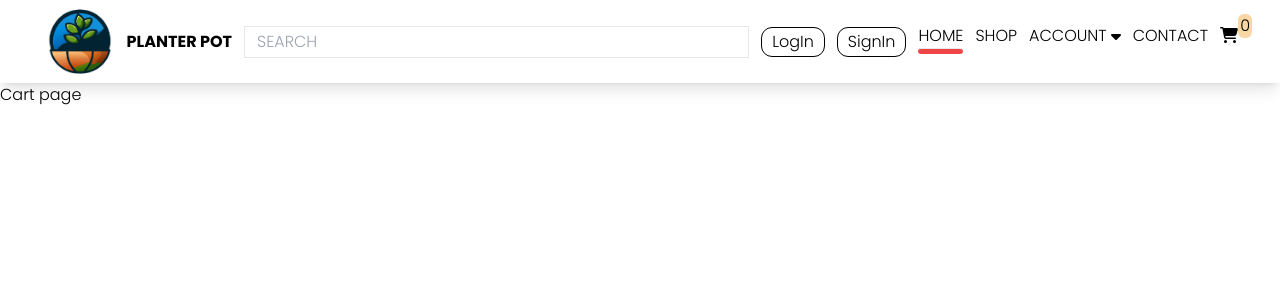
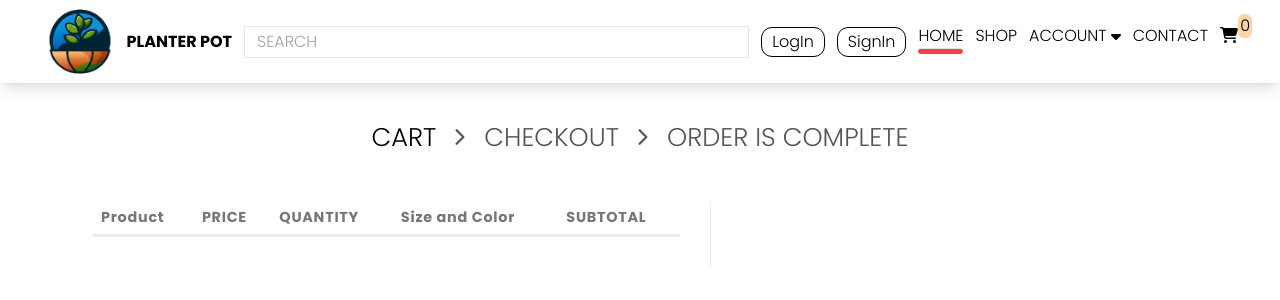
Before and after one commit to Scootu/e-commerce_1, a React (Vite) app: page /cart in a window 1280 px wide. Shown: the top 300 px of the page. Built offline with nearby package versions, Linux system fonts and the light colour scheme.

Commit message:
add cart page

```diff
--- a/index.html
+++ b/index.html
@@ -18,5 +18,7 @@
   <body>
     <div id="root"></div>
     <script type="module" src="/src/main.jsx"></script>
+    <script type="module" src="https://unpkg.com/ionicons@7.1.0/dist/ionicons/ionicons.esm.js"></script>
+    <script nomodule src="https://unpkg.com/ionicons@7.1.0/dist/ionicons/ionicons.js"></script>
   </body>
 </html>
--- a/src/Pages/Cart.jsx
+++ b/src/Pages/Cart.jsx
@@ -1,11 +1,73 @@
-import React, { Fragment } from "react";
+import React from "react";
 import { useSelector } from "react-redux";
+import { Segments } from "../component/segments/Segments";
 export const Cart = () => {
   const productsData = useSelector((state) => state.productsData.data);
   console.log(productsData);
   return (
-    <Fragment>
-      <div>Cart page</div>
-    </Fragment>
+    <section className="max-w-7xl px-12 m-auto">
+      <Segments />
+      <div className="py-[30px] w-full px-[15px] ">
+        <div className="flex max-w-[1110px]">
+          <div
+            className="pt-0 px-[30px] pb-[30px] mb-0 max-w-[58.33%]"
+            style={{ flexBasis: "58.333%" }}
+          >
+            <table className="w-full">
+              <thead>
+                <tr>
+                  <th
+                    className="tracking-wider leading-[1.05rem] p-[0.5rem] text-left text-[0.9em] whitespace-nowrap text-[#777] border-b-[3px] border-b-[#ececec] "
+                    colSpan={4}
+                  >
+                    Product
+                  </th>
+                  <th className="tracking-wider leading-[1.05rem] p-[0.5rem] text-left text-[0.9em] whitespace-nowrap text-[#777] border-b-[3px] border-b-[#ececec] ">
+                    PRICE
+                  </th>
+                  <th className="tracking-wider leading-[1.05rem] p-[0.5rem] text-left text-[0.9em] whitespace-nowrap text-[#777] border-b-[3px] border-b-[#ececec] ">
+                    QUANTITY
+                  </th>
+                  <th className="tracking-wider leading-[1.05rem] p-[0.5rem] text-left text-[0.9em] whitespace-nowrap text-[#777] border-b-[3px] border-b-[#ececec] ">
+                    Size and Color
+                  </th>
+                  <th className="tracking-wider leading-[1.05rem] p-[0.5rem] text-left text-[0.9em] whitespace-nowrap text-[#777] border-b-[3px] border-b-[#ececec] ">
+                    SUBTOTAL
+                  </th>
+                </tr>
+              </thead>
+              <tbody>
+                {productsData.map((item, index) => {
+                  return (
+                    <tr key={index}>
+                      <td className="underline py-[15px]">re</td>
+                      <td className=" py-[15px] text-[.9em]">
+                        <img src={item.images[0]} alt="img" />
+                      </td>
+                      <td className=" py-[15px] text-[.9em]">{item.name}</td>
+                      <td></td>
+                      <td className=" py-[15px] text-[.9em]">
+                        {item.prices[0].price}
+                      </td>
+                      <td className=" py-[15px] text-[.9em]">{item.nbItems}</td>
+                      <td className=" py-[15px] text-[.9em]">
+                        {item.prices[0].size}
+                      </td>
+                      <td className=" py-[15px] text-[.9em]">
+                        {item.prices[0].price * item.nbItems}
+                      </td>
+                    </tr>
+                  );
+                })}
+              </tbody>
+            </table>
+          </div>
+          <div
+            className="border-l border-l-[#ececec] pt-0 px-[30px] pb-[30px] mb-0 max-w-[41.66%] "
+            style={{ flexBasis: "41.66%" }}
+          ></div>
+        </div>
+      </div>
+    </section>
   );
 };
--- /dev/null
+++ b/src/Pages/Checkout.jsx
@@ -0,0 +1,10 @@
+import React from "react";
+import { Segments } from "../component/segments/Segments";
+
+export const Checkout = () => {
+  return (
+    <section className="max-w-7xl px-12 m-auto">
+      <Segments />
+    </section>
+  );
+};
--- a/src/component/CartShopping/CartShopping.jsx
+++ b/src/component/CartShopping/CartShopping.jsx
@@ -31,12 +31,14 @@ export const CartShopping = () => {
       }}
       className="relative"
     >
-      <div className="relative cursor-pointer ">
-        <div className="absolute top-[-10px] right-[-12px] px-[2px] bg-[#f8d7a4] rounded-md">
-          {data.length}
+      <Link to={"/cart"}>
+        <div className="relative cursor-pointer ">
+          <div className="absolute top-[-10px] right-[-12px] px-[2px] bg-[#f8d7a4] rounded-md">
+            {data.length}
+          </div>
+          <FontAwesomeIcon icon={faCartShopping} />
         </div>
-        <FontAwesomeIcon icon={faCartShopping} />
-      </div>
+      </Link>
       <div className={showPanier ? styleb : styleb + " opacity-0"}></div>
       {showPanier && (
         <>
@@ -101,7 +103,7 @@ export const CartShopping = () => {
                 </div>
                 <div className="py-0">
                   <button className="block p-2 bg-slate-800 w-full text-white mb-2">
-                    See Cart
+                    <Link to={"/cart"}>See Cart</Link>
                   </button>
                   <button className="block p-2 bg-red-700 w-full text-white">
                     Order now!
--- /dev/null
+++ b/src/component/segments/Segments.jsx
@@ -0,0 +1,50 @@
+import React from "react";
+import { Link, useLocation } from "react-router-dom";
+
+export const Segments = () => {
+  let location = useLocation().pathname.split("/").join("");
+  const cLinkClass =
+    "inline-flex text-[1.6em] text-center  font-normal cursor-pointer tracking-normal uppercase hover:text-[#000] ";
+  return (
+    <div className="min-h-[60px] pt-[20px] relative flex items-center justify-between w-full">
+      <div className="m-auto py-[15px] w-full flex justify-center items-center">
+        <Link
+          to={"/cart"}
+          className={
+            location == "cart"
+              ? cLinkClass + "text-[#000]"
+              : cLinkClass + "text-[#555555]"
+          }
+        >
+          Cart
+        </Link>
+        <span className="mx-[0.5em] text-[#555555] text-[24px] grid justify-center">
+          <ion-icon name="chevron-forward-outline"></ion-icon>
+        </span>
+        <Link
+          to={"/checkout"}
+          className={
+            location == "checkout"
+              ? cLinkClass + "text-[#000]"
+              : cLinkClass + "text-[#555555]"
+          }
+        >
+          Checkout
+        </Link>
+        <span className="mx-[0.5em] text-[#555555] text-[24px] grid justify-center ">
+          <ion-icon name="chevron-forward-outline"></ion-icon>
+        </span>
+        <Link
+          to={"/commandTermine"}
+          className={
+            location == "commandTermine"
+              ? cLinkClass + "text-[#000]"
+              : cLinkClass + "text-[#555555]"
+          }
+        >
+          order is complete
+        </Link>
+      </div>
+    </div>
+  );
+};
--- a/src/main.jsx
+++ b/src/main.jsx
@@ -10,6 +10,7 @@ import store from "./store/store.js";
 import { Provider } from "react-redux";
 import { Cart } from "./Pages/Cart.jsx";
 import { Products } from "./Pages/Product.jsx";
+import { Checkout } from "./Pages/Checkout.jsx";
 // register Swiper custom elements
 register();
 const router = createBrowserRouter([
@@ -41,6 +42,7 @@ const router = createBrowserRouter([
         path: "/cart",
         element: <Cart />,
       },
+      { path: "/checkout", element: <Checkout /> },
       {
         path: "/products",
         children: [
--- a/src/store/createSlice.js
+++ b/src/store/createSlice.js
@@ -12,7 +12,7 @@ export const dataSlice = createSlice({
       const getElem = productData.prices.findIndex((elem) => {
         return elem.size === productData.initialS.size;
       });
-      console.log(productData.prices, "index", getElem);
+
       if (getElem != -1 && getElem != 0) {
         const initialElem = productData.prices[0];
         productData.prices[0] = productData.prices[getElem];
```
